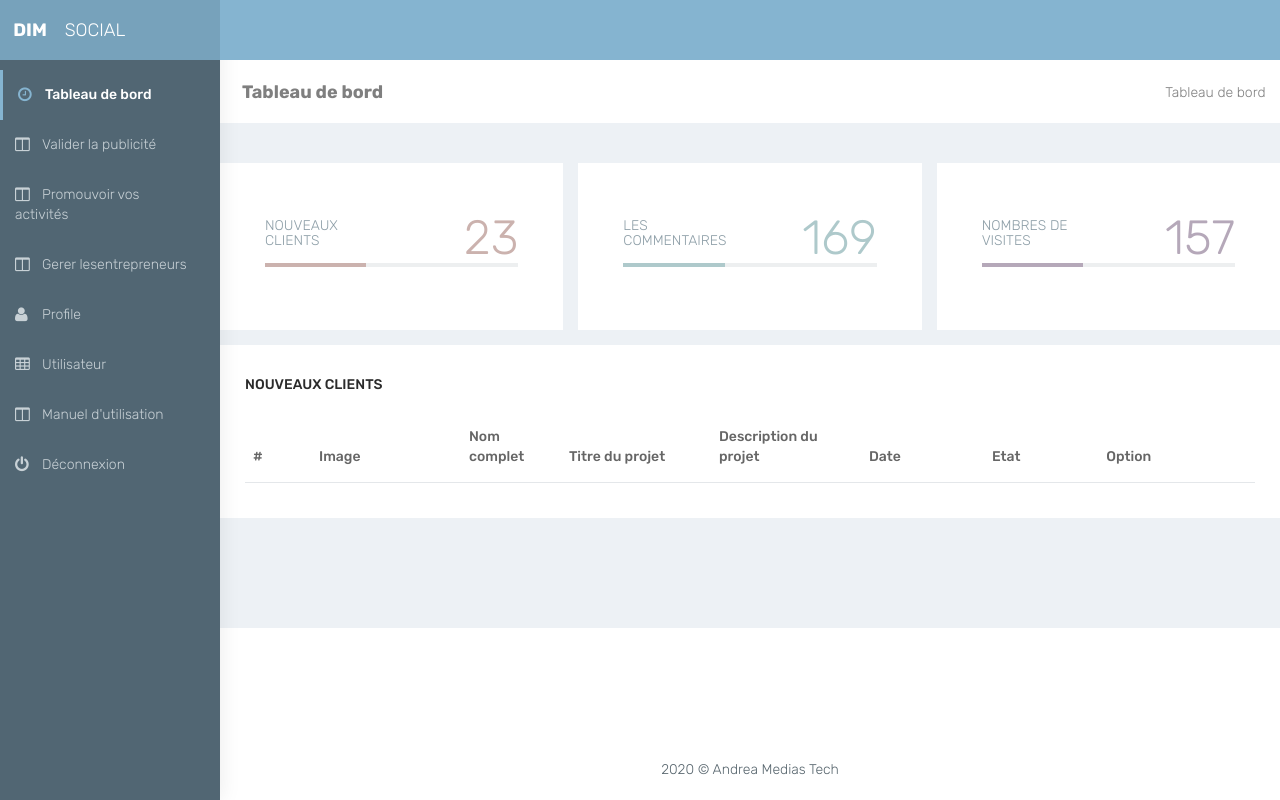
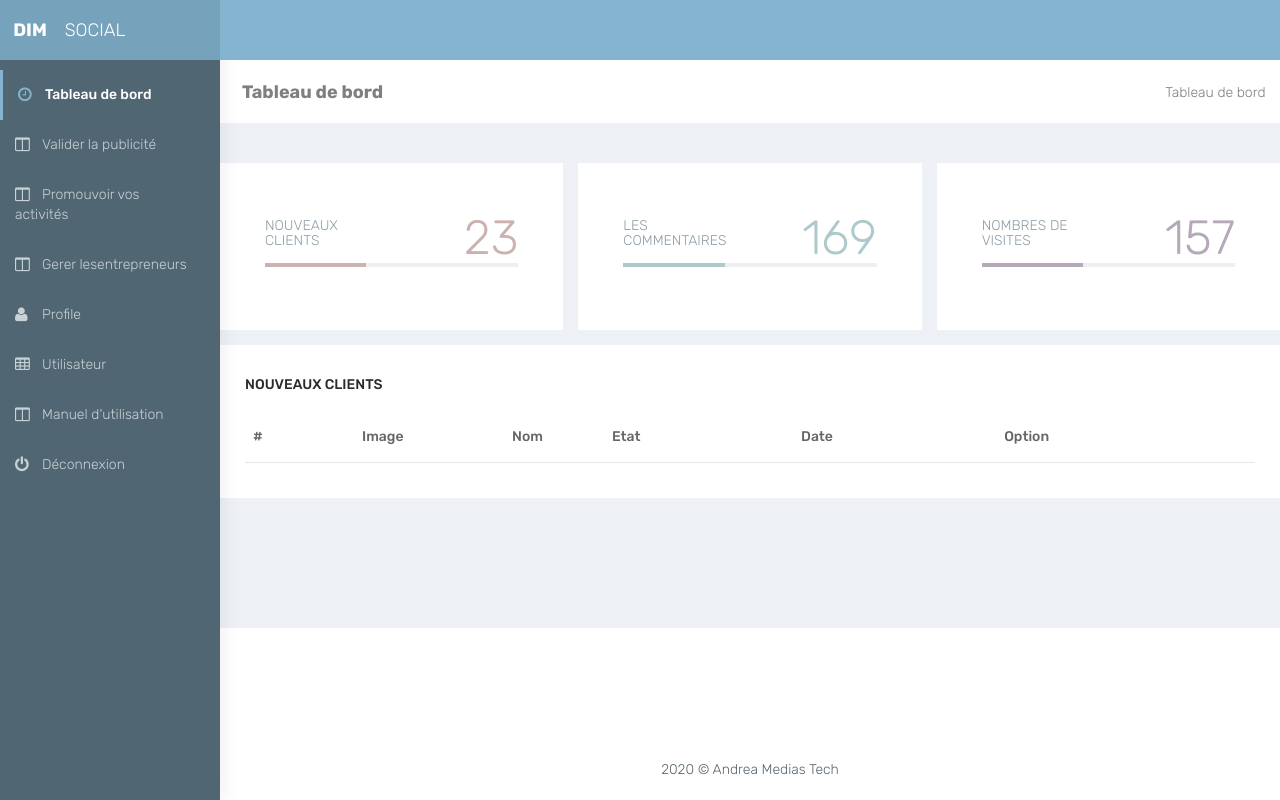
Before and after one commit to patheomwiko/dimsocial, a CodeIgniter app: page /dimsocial/admin in a window 1280 px wide. Run offline with CodeIgniter, Linux system fonts and the light colour scheme; lists and menus that the app fills with data are empty; some libraries are stand-ins or nearby versions.

Commit message:
modification admin

```diff
--- a/application/views/admin/index.php
+++ b/application/views/admin/index.php
@@ -205,12 +205,9 @@
                                         <tr>
                                             <th>#</th>
                                             <th width="150">Image</th>
-                                            <th width="100">Nom complet</th>
-                                            <th width="150">Titre du projet</th>
-                                            <th width="150">Description du projet</th>
+                                            <th width="100">Nom </th>
+                                            <th>Etat</th>
                                             <th>Date</th>
-
-                                            <th>Etat</th>
                                             <th>Option</th>
                                         </tr>
                                     </thead>
@@ -239,8 +236,6 @@
                                                         <tr>
                                                         <td>'.$i++.'</td>
                                                         <td>'.$row -> name.'</td>
-                                                        <td>'.$row -> titre.'</td>
-                                                        <td>'.$row -> description.'</td>
                                                         <td>'.$row -> date.'</td>
                                                         <td>'.$row -> image.'</td>
                                                         <td>'.$row -> state.'</td>
```
